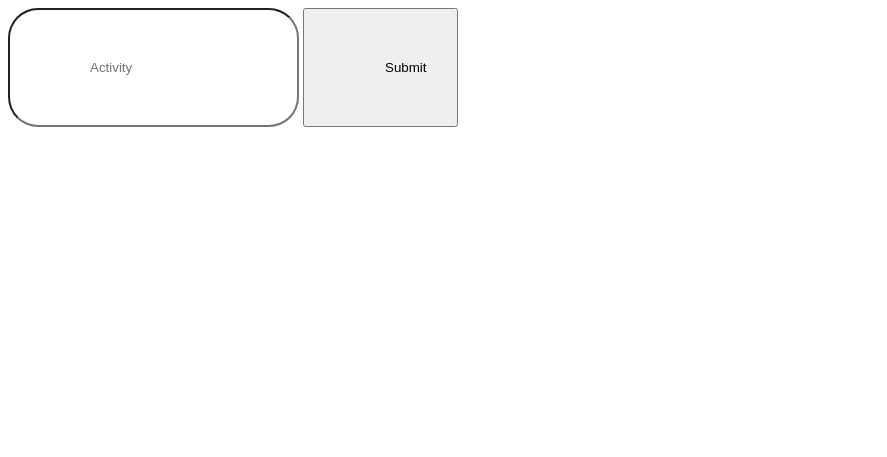
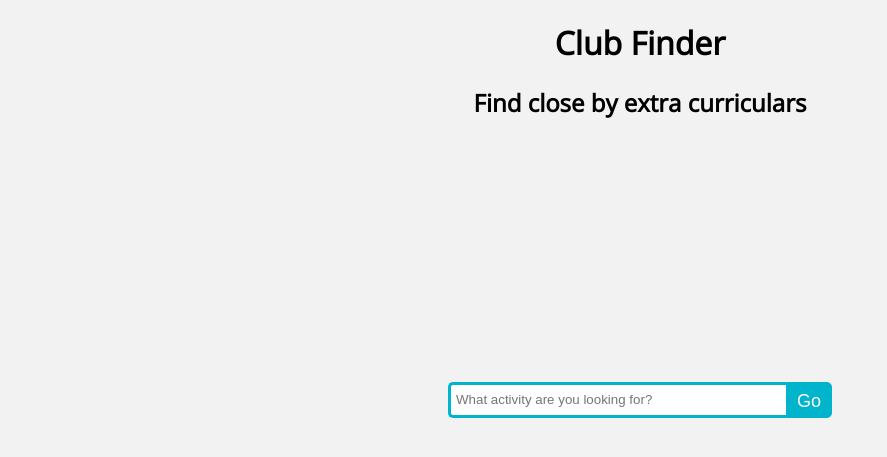
Before and after one commit to Anthonyyma/clubfinder, a Django app: page / in a window 1280 px wide. Shown: the top 457 px of the page, without its empty margins (0-887 px from the left). Run offline with Django 3.2, Linux system fonts and the light colour scheme.

Commit message:
added css to home page

```diff
--- a/clubfinder/main/templates/main/index.html
+++ b/clubfinder/main/templates/main/index.html
@@ -7,27 +7,77 @@
   <title>Document</title>
 </head>
 <body>
+<h1> Club Finder </h1>
+<h2> Find close by extra curriculars </h2>
+
   <style>
-    #search {
-      border-radius: 30px;
-      padding-top: 50px;
-      padding-right: 30px;
-      padding-bottom: 50px;
-      padding-left: 80px;
-    }
-    #submit {
 
-      padding-top: 50px;
-      padding-right: 30px;
-      padding-bottom: 50px;
-      padding-left: 80px;
-    }
+
+@import url(https://fonts.googleapis.com/css?family=Open+Sans);
+
+h1 {
+  text-align: center;
+}
+h2 {
+  text-align: center;
+}
+body{
+  background: #f2f2f2;
+  font-family: 'Open Sans', sans-serif;
+}
+
+.search {
+  width: 100%;
+  position: relative;
+  display: flex;
+}
+
+.searchTerm {
+  width: 100%;
+  border: 3px solid #00B4CC;
+  border-right: none;
+  padding: 5px;
+  height: 20px;
+  border-radius: 5px 0 0 5px;
+  outline: none;
+  color: #9DBFAF;
+}
+
+.searchTerm:focus{
+  color: #00B4CC;
+}
+
+.searchButton {
+  width: 40px;
+  height: 32px;
+  border: 1px solid #00B4CC;
+  background: #00B4CC;
+  text-align: center;
+  color: #fff;
+  border-radius: 0 5px 5px 0;
+  cursor: pointer;
+  font-size: 20px;
+  color: white;
+}
+.searchButton::placeholder {
+  color: white;
+  font-size: 18px;
+}
+
+/*Resize the wrap to see the search bar change!*/
+.wrap{
+  width: 30%;
+  position: absolute;
+  top: 50%;
+  left: 50%;
+  transform: translate(-50%, -50%);
+}
   </style>
-
   <form action="" method="post" autocomplete="off">
-    {% csrf_token %}
-    <input method="post" type="text" name="stateResult" id="search" list="stateList" placeholder="Activity" class="form-control">
-    <datalist id="stateList">
+  <div class="wrap">
+   <div class="search">
+      <input method="post" type="text" name="activityResult" id="searchS" class="searchTerm" list="activityList" placeholder="What activity are you looking for?">
+      <datalist id="activityList">
 
             <option value="Sports">
 
@@ -40,8 +90,12 @@
             </option><option value="Tutoring">
 
     </option></datalist>
-    <input type="submit" value="Submit" id="submit">
-  </form>
+      <input place="submit" class="searchButton" placeholder="Go">
+        <i class="fa fa-search"></i>
+     </input>
+   </div>
+</div>
+</form>
 
 </body>
 </html>
```
